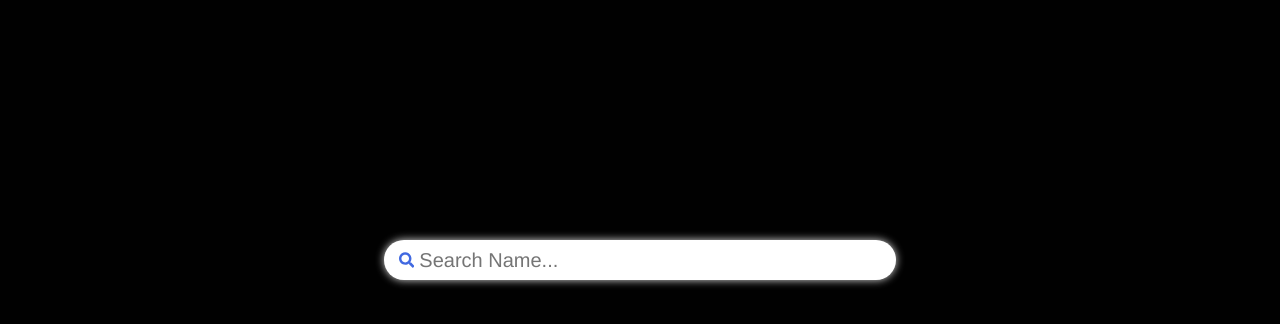
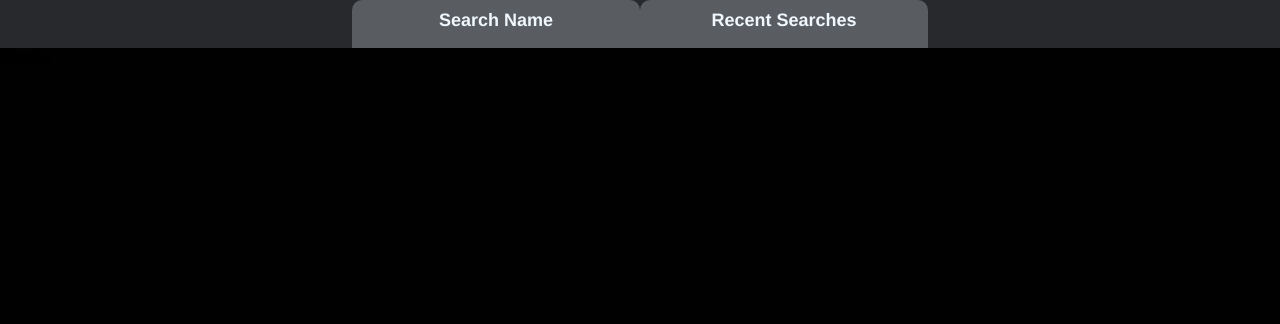
Before and after one commit to Zubenna/search-project, a React (Create React App) app in the folder searchpage/: page /recent in a window 1280 px wide. Shown: the top 324 px of the page. Built offline with nearby package versions, Linux system fonts and the light colour scheme.

Commit message:
Added Navigation to display Recent searches

```diff
--- a/searchpage/src/App.css
+++ /dev/null
@@ -1,36 +0,0 @@
-.App {
-  background-color: #010101;
-  width: 100vw;
-  height: auto;
-  padding-top: 30vh;
-}
-
-.input-wrapper {
-  width: 40%;
-  height: 2.5rem;
-  border: none;
-  border-radius: 40px;
-  padding: 0 15px;
-  box-shadow: 0px 0px 8px #ddd;
-  background-color: white;
-  display: flex;
-  align-items: center;
-  margin: 0 auto;
-}
-
-input {
-  background-color: transparent;
-  border: none;
-  height: 100%;
-  font-size: 1.25rem;
-  width: 100%;
-  margin-left: 5px;
-}
-
-input:focus {
-  outline: none;
-}
-
-#search-icon {
-  color: royalblue;
-}
--- a/searchpage/src/App.jsx
+++ b/searchpage/src/App.jsx
@@ -1,61 +1,19 @@
-import {useState} from "react";
-import SearchList from "./components/SearchList";
-import { FaSearch } from "react-icons/fa";
-import "./App.css";
+import {Routes, Route} from 'react-router-dom';
+import Home from "./components/Home";
+import RecentSearch from './components/RecentSearch';
+import Navigation from "./components/Navigation";
 
 const App = () => {
-    const [isShown, setIsShown] = useState(false);
-    const [input, setInput] = useState("");
-    const [results, setResults] = useState([]);
 
-    const fetchData = (value) => {
-        fetch(`http://localhost:4050/user/searchUser/${value}`).then((response) => response.json()).then((namelist) => {
-            const data = namelist.results;
-            setResults(data)
-        });
+    return(
+      <Routes>
+        <Route path='/' element={<Navigation />}>
+         <Route index element={<Home />} />
+         <Route path='/recent' element={<RecentSearch />} />
+        </Route>
+      </Routes>
 
-    };
-
-    const handleChange = (value) => {
-        setInput(value);
-        fetchData(value);
-        setIsShown(true);
-    };
-
-      const handleInputClick = (event) => {
-        event.stopPropagation();
-        if (isShown === false) {
-            setIsShown(true);
-        }
-        setIsShown(true);
-      };
-
-      const handleMouseClick = (event) => {
-        event.stopPropagation();
-        if (isShown === true) {
-            setIsShown(false);
-        }
-        setIsShown(false);
-      }
-
-    return (
-        <div className="App" onClick={handleMouseClick}>
-          <div className="input-wrapper" >
-          <FaSearch id="search-icon" />
-            <input placeholder="Search Name..." type="search"
-                value={input}
-                onChange={
-                    (event) => handleChange(event.target.value)
-                }
-                onClick={handleInputClick}
-                />
-            </div>
-            {isShown && (<div>
-            <SearchList results={results} />
-            </div>
-            )}
-        </div>
     );
-}
+};
 
 export default App;
--- /dev/null
+++ b/searchpage/src/Styles/Home.styles.css
@@ -0,0 +1,36 @@
+.home {
+    background-color: #010101;
+    width: 100vw;
+    height: auto;
+    padding-top: 30vh;
+  }
+
+  .input-wrapper {
+    width: 40%;
+    height: 2.5rem;
+    border: none;
+    border-radius: 40px;
+    padding: 0 15px;
+    box-shadow: 0px 0px 8px #ddd;
+    background-color: white;
+    display: flex;
+    align-items: center;
+    margin: 0 auto;
+  }
+
+  input {
+    background-color: transparent;
+    border: none;
+    height: 100%;
+    font-size: 1.25rem;
+    width: 100%;
+    margin-left: 5px;
+  }
+
+  input:focus {
+    outline: none;
+  }
+
+  #search-icon {
+    color: royalblue;
+  }
--- /dev/null
+++ b/searchpage/src/Styles/Navigation.styles.css
@@ -0,0 +1,29 @@
+.nav-box {
+    background-color: #27292d;;
+    height: 3rem;
+}
+
+.menu-container {
+    width: 45%;
+    margin: 0 auto;
+    height: 100%;
+    background-color: #27292d;
+    display: flex;
+    justify-content: space-between;
+}
+
+.btn-container {
+  background-color: #595c61;
+  padding: 10px 20px;
+  width: 20rem;
+  text-decoration: none;
+  border-top-right-radius: 10px;
+  border-top-left-radius: 10px;
+}
+
+.btn-container div {
+    font-size: 18px;
+    font-weight: bold;
+    color: aliceblue;
+    text-align: center;
+}
--- /dev/null
+++ b/searchpage/src/Styles/RecentSearch.styles.css
@@ -0,0 +1,9 @@
+.recent-container {
+  display: flex;
+  height: 92vh;
+}
+
+.recent-display {
+  background-color: #010101;
+  width:  40%;
+}
--- /dev/null
+++ b/searchpage/src/components/Home.jsx
@@ -0,0 +1,61 @@
+import {useState} from "react";
+import SearchList from "./SearchList";
+import { FaSearch } from "react-icons/fa";
+import "../Styles/Home.styles.css";
+
+const Home = () => {
+    const [isShown, setIsShown] = useState(false);
+    const [input, setInput] = useState("");
+    const [results, setResults] = useState([]);
+
+    const fetchData = (value) => {
+        fetch(`http://localhost:4050/user/searchUser/${value}`).then((response) => response.json()).then((namelist) => {
+            const data = namelist.results;
+            setResults(data)
+        });
+
+    };
+
+    const handleChange = (value) => {
+        setInput(value);
+        fetchData(value);
+        setIsShown(true);
+    };
+
+      const handleInputClick = (event) => {
+        event.stopPropagation();
+        if (isShown === false) {
+            setIsShown(true);
+        }
+        setIsShown(true);
+      };
+
+      const handleMouseClick = (event) => {
+        event.stopPropagation();
+        if (isShown === true) {
+            setIsShown(false);
+        }
+        setIsShown(false);
+      }
+
+    return (
+        <div className="home" onClick={handleMouseClick}>
+          <div className="input-wrapper" >
+          <FaSearch id="search-icon" />
+            <input placeholder="Search Name..." type="search"
+                value={input}
+                onChange={
+                    (event) => handleChange(event.target.value)
+                }
+                onClick={handleInputClick}
+                />
+            </div>
+            {isShown && (<div>
+            <SearchList results={results} />
+            </div>
+            )}
+        </div>
+    );
+}
+
+export default Home;
--- /dev/null
+++ b/searchpage/src/components/Navigation.jsx
@@ -0,0 +1,25 @@
+import {Outlet, Link} from 'react-router-dom';
+import '../Styles/Navigation.styles.css';
+
+const Navigation = () => {
+    return (
+        <div className='nav-box'>
+            <div className='menu-container'>
+                <Link className='btn-container' to="/">
+                    <div>
+                      Search Name
+                    </div>
+                </Link>
+                <Link className='btn-container' to='/recent'>
+                    <div>
+                    Recent Searches
+                    </div>
+                </Link>
+            </div>
+            <Outlet/>
+        </div>
+    )
+}
+
+
+export default Navigation;
--- /dev/null
+++ b/searchpage/src/components/RecentSearch.jsx
@@ -0,0 +1,17 @@
+import '../Styles/RecentSearch.styles.css';
+
+const RecentSearch = () => {
+
+return (
+    <div className='recent-container'>
+      <div className='recent-display'>
+          Display
+      </div>
+      <div className='home-box'>
+      </div>
+    </div>
+)
+
+}
+
+export default RecentSearch;
--- a/searchpage/src/components/UserDetails.jsx
+++ b/searchpage/src/components/UserDetails.jsx
@@ -4,7 +4,6 @@ import {Link} from "react-router-dom";
 
 const UserDetails = ({foundname}) => {
     const {name, username, professionalHeadline, imageUrl} = foundname;
-
 
     const saveRecent = async () => {
             console.log("Link was clicked to save in database ")
@@ -24,12 +23,10 @@ const UserDetails = ({foundname}) => {
                 });
                 const result = await response.json();
                 console.log("Success:", result);
-                // return res.send(result);
             } catch (error) {
                 console.error("Error:", error);
             }
     }
-
 
     return (
         <Link className="userlink"
--- a/searchpage/src/index.jsx
+++ b/searchpage/src/index.jsx
@@ -1,17 +1,19 @@
 import React from 'react';
 import ReactDOM from 'react-dom/client';
-import { BrowserRouter } from "react-router-dom";
+import {BrowserRouter} from "react-router-dom";
 import './index.css';
 import App from './App';
 
 const root = ReactDOM.createRoot(document.getElementById('root'));
-root.render(
-  <BrowserRouter>
-  <React.StrictMode>
-    <App />
-  </React.StrictMode>
-  </BrowserRouter>
-);
+root.render (
+
+    <React.StrictMode>
+        <BrowserRouter>
+            <App/>
+        </BrowserRouter>
+    </React.StrictMode>
+)
+
 
 // If you want to start measuring performance in your app, pass a function
 // to log results (for example: reportWebVitals(console.log))
```
